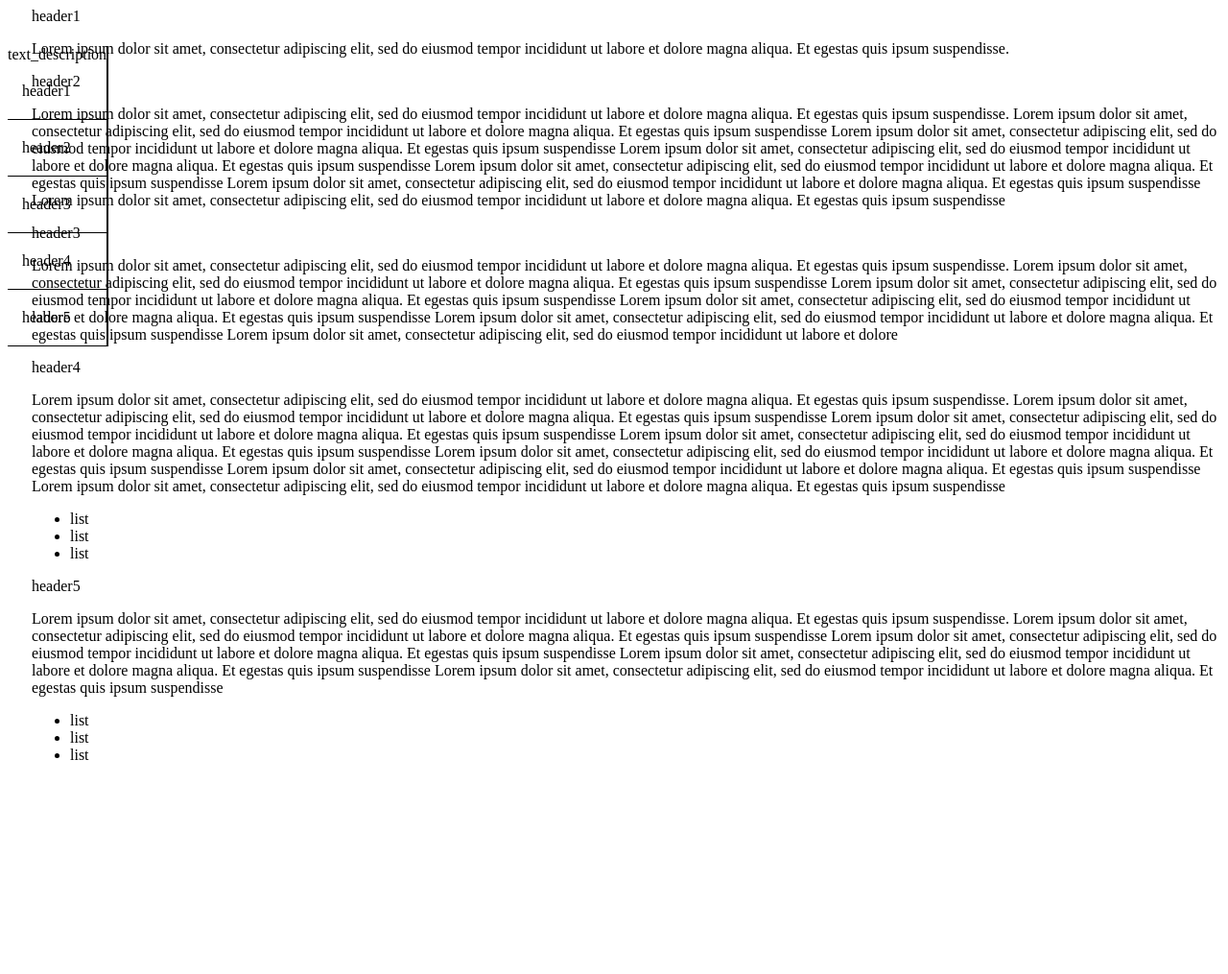
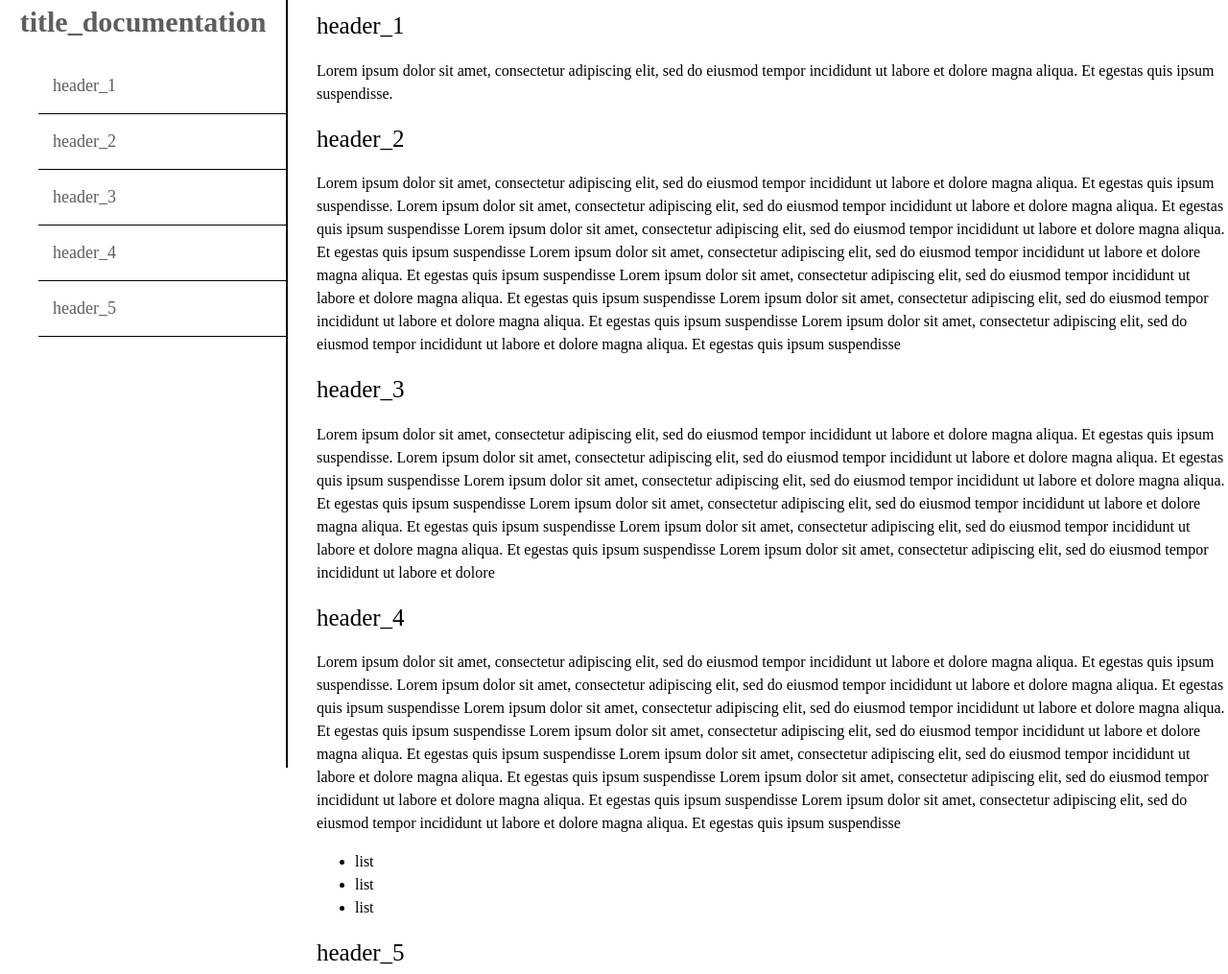
Before and after one commit to rica213/Javascript-documentation, a plain HTML site: page index.html in a window 1280 px wide. Shown: the top 1015 px of the page at 96% size. Before the commit the page ends 820 px from the top, so only its background shows below. Drawn offline with Linux system fonts and the light colour scheme.

Commit message:
update some css and markups

```diff
--- a/css/style.css
+++ b/css/style.css
@@ -1,35 +1,59 @@
-@media only screen and (max-width: 600px) {
-    body {
-      background-color: lightblue;
-    }
-  }
-
   *{
     box-sizing: border-box;
   }
 
-  #container{
-    display: flex;
-    flex-direction: row;
+  body{
+    font-family: 'Times New Roman', Times, serif;
+    line-height: 1.5;
   }
 
  #navbar{
-  align-self: start;
   position: fixed;
-  margin: 40px auto;
+  top: 0;
+  left: 0;
   border-right: 2px solid black;
+  color: #5e5e60;
+  width: 300px;
+  height: 100vh;
+ }
+
+ #navbar header{
+  font-weight: bolder;
+  font-size: 30px;
+  text-align: center;
+ }
+
+ #navbar li{
+  list-style: none;
+  border-bottom: 1px solid black;
  }
 
   .nav-link{
     display: block;
-    border-bottom: 1px solid black;
     text-decoration: none;
-    color: black;
-    padding: 20px 15px;
-    margin-left: 0;
+    color: #5e5e60;
+    padding:15px;
+    font-size: large;
   }
 
+  @media (max-width: 550px) {
+    #navbar{
+      position: relative;
+      width:100%;
+    }
+
+  }
   #main-doc{
-    margin-left: 25px;
+    margin-left: auto;
     align-self: end;
+    position: absolute;
+    left:300px;
   }
+
+  .main-section{
+    padding-left: 30px;
+  }
+
+  .main-section header{
+    font-size: 25px;
+  }
--- a/index.html
+++ b/index.html
@@ -8,25 +8,26 @@
 </head>
 
 <body>
-  <script src="https://cdn.freecodecamp.org/testable-projects-fcc/v1/bundle.js"></script>
-   <div id="container">
+  <!-- <script src="https://cdn.freecodecamp.org/testable-projects-fcc/v1/bundle.js"></script> -->
     <nav id="navbar">
-      <header>text_description</header>
-      <a href="#header1" class="nav-link">header1</a>
-      <a href="#header2" class="nav-link">header2</a>
-      <a href="#header3" class="nav-link">header3</a>
-      <a href="#header4" class="nav-link">header4</a>
-      <a href="#header5" class="nav-link">header5</a>
+      <header>title_documentation</header>
+      <ul>
+        <li><a href="#header_1" class="nav-link">header_1</a> </li>
+        <li><a href="#header_2" class="nav-link">header_2</a></li>
+        <li><a href="#header_3" class="nav-link">header_3</a></li>
+        <li><a href="#header_4" class="nav-link">header_4</a></li>
+        <li><a href="#header_5" class="nav-link">header_5</a></li>
+      </ul>
     </nav>
     <main id="main-doc">
-      <section class="main-section" id="header1">
-          <header>header1</header>
+      <section class="main-section" id="header_1">
+          <header>header_1</header>
           <p>Lorem ipsum dolor sit amet, consectetur adipiscing elit, sed do eiusmod tempor incididunt ut labore et dolore magna aliqua. Et egestas quis ipsum suspendisse.</p>
           <p></p>
           <code></code>
         </section>
-        <section class=" main-section" id="header2">
-        <header>header2</header>
+        <section class=" main-section" id="header_2">
+        <header>header_2</header>
         <p>Lorem ipsum dolor sit amet, consectetur adipiscing elit, sed do eiusmod tempor incididunt ut labore et dolore
           magna aliqua. Et egestas quis ipsum suspendisse. Lorem ipsum dolor sit amet, consectetur adipiscing elit, sed do eiusmod tempor incididunt ut labore et dolore
           magna aliqua. Et egestas quis ipsum suspendisse Lorem ipsum dolor sit amet, consectetur adipiscing elit, sed do eiusmod tempor incididunt ut labore et dolore
@@ -38,8 +39,8 @@
           <p></p>
           <code></code>
       </section>
-      <section class="main-section" id="header3">
-        <header>header3</header>
+      <section class="main-section" id="header_3">
+        <header>header_3</header>
         <p>Lorem ipsum dolor sit amet, consectetur adipiscing elit, sed do eiusmod tempor incididunt ut labore et dolore
           magna aliqua. Et egestas quis ipsum suspendisse. Lorem ipsum dolor sit amet, consectetur adipiscing elit, sed do eiusmod tempor incididunt ut labore et dolore
           magna aliqua. Et egestas quis ipsum suspendisse Lorem ipsum dolor sit amet, consectetur adipiscing elit, sed do eiusmod tempor incididunt ut labore et dolore
@@ -49,8 +50,8 @@
           <p></p>
           <code></code>
       </section>
-      <section class="main-section" id="header4">
-        <header>header4</header>
+      <section class="main-section" id="header_4">
+        <header>header_4</header>
         <p>Lorem ipsum dolor sit amet, consectetur adipiscing elit, sed do eiusmod tempor incididunt ut labore et dolore
           magna aliqua. Et egestas quis ipsum suspendisse. Lorem ipsum dolor sit amet, consectetur adipiscing elit, sed do eiusmod tempor incididunt ut labore et dolore
           magna aliqua. Et egestas quis ipsum suspendisse Lorem ipsum dolor sit amet, consectetur adipiscing elit, sed do eiusmod tempor incididunt ut labore et dolore
@@ -67,8 +68,8 @@
             <li>list</li>
           </ul>
       </section>
-      <section class="main-section" id="header5">
-        <header>header5</header>
+      <section class="main-section" id="header_5">
+        <header>header_5</header>
         <p>Lorem ipsum dolor sit amet, consectetur adipiscing elit, sed do eiusmod tempor incididunt ut labore et dolore
           magna aliqua. Et egestas quis ipsum suspendisse. Lorem ipsum dolor sit amet, consectetur adipiscing elit, sed do eiusmod tempor incididunt ut labore et dolore
           magna aliqua. Et egestas quis ipsum suspendisse Lorem ipsum dolor sit amet, consectetur adipiscing elit, sed do eiusmod tempor incididunt ut labore et dolore
@@ -84,9 +85,8 @@
           </ul>
       </section>
     </main>
-   </div>
 
-  <script  src="js/index.js"></script>
+  <!-- <script  src="js/index.js"></script> -->
 </body>
 
 </html>
```
